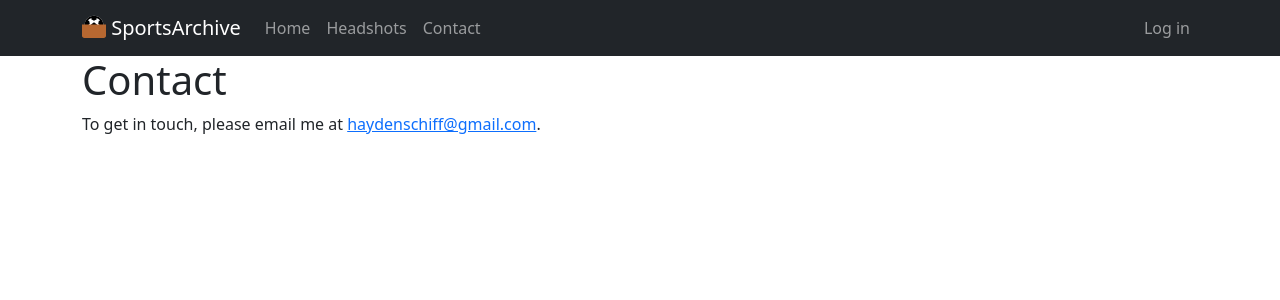
After one commit to oxguy3/sportsarchive, a Symfony app: template templates/main/contact.html.twig in a window 1280 px wide. The commit adds this page. Shown: the top 300 px of the page. Run offline with Twig, Linux system fonts and the light colour scheme; the template is opened without the code that fills it, so the values that code supplies are empty; some libraries are stand-ins or nearby versions.

Commit message:
add contact page

```diff
--- a/templates/base.html.twig
+++ b/templates/base.html.twig
@@ -26,6 +26,9 @@
             <li class="nav-item">
               <a class="nav-link" href="/headshots/teams">Headshots</a>
             </li>
+            <li class="nav-item">
+              <a class="nav-link" href="/contact">Contact</a>
+            </li>
           </ul>
           <div class="navbar-nav">
             {% if is_granted('IS_AUTHENTICATED_FULLY') %}
--- /dev/null
+++ b/templates/main/contact.html.twig
@@ -0,0 +1,8 @@
+{% extends "base.html.twig" %}
+
+{% block title %}Contact{% endblock %}
+
+{% block body %}
+  <h1>Contact</h1>
+  <p>To get in touch, please email me at <a href="mailto:haydenschiff@gmail.com">haydenschiff@gmail.com</a>.</p>
+{% endblock %}
```
Also changed, not shown: src/Controller/MainController.php (+8 -0 lines).
